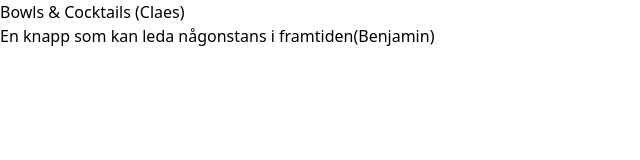
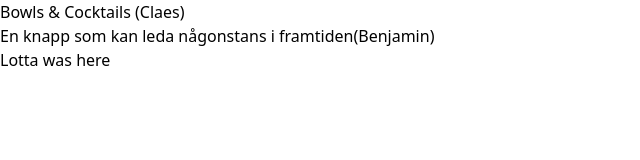
Before and after one commit to skogsmo/CocktailsAndFood, a React (Vite) app in the folder CocktailsAndFood/: page / in a window 1280 px wide. Shown: the top 160 px of the page, without its empty margins (0-640 px from the left). Built offline with nearby package versions, Linux system fonts and the light colour scheme.

Commit message:
Vill byta branch

```diff
--- a/CocktailsAndFood/package.json
+++ b/CocktailsAndFood/package.json
@@ -26,6 +26,6 @@
     "postcss": "^8.4.36",
     "tailwindcss": "^3.4.1",
     "typescript": "^5.2.2",
-    "vite": "^5.1.6"
+    "vite": "^5.2.1"
   }
 }
--- a/CocktailsAndFood/src/App.tsx
+++ b/CocktailsAndFood/src/App.tsx
@@ -15,6 +15,7 @@ function App() {
             (Benjamin)
           </span>
         </button>
+        <h5>Lotta was here</h5>
       </div>
     </>
   );
```
Also changed, not shown: 2 other files (tests, documents, lock files or other folders).
